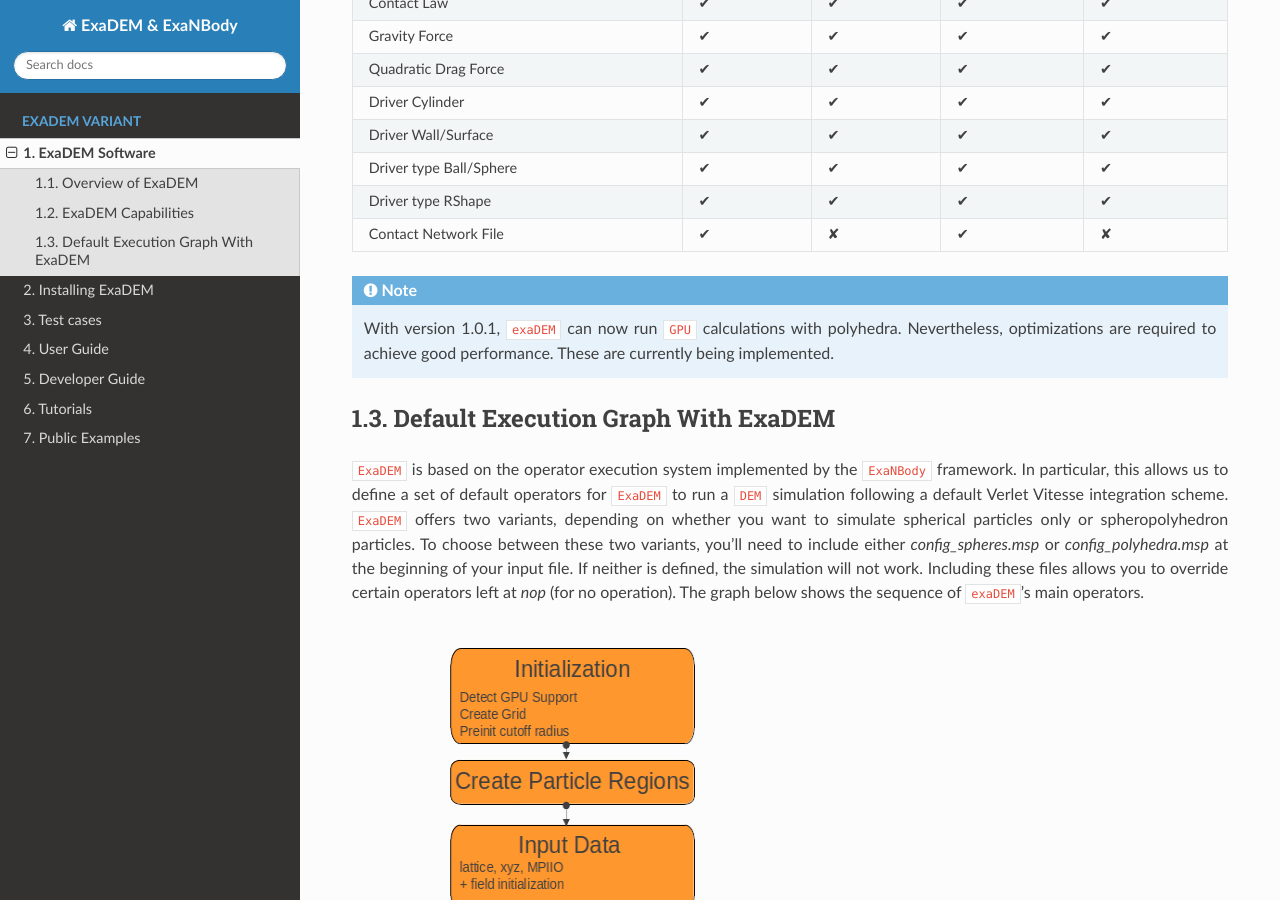
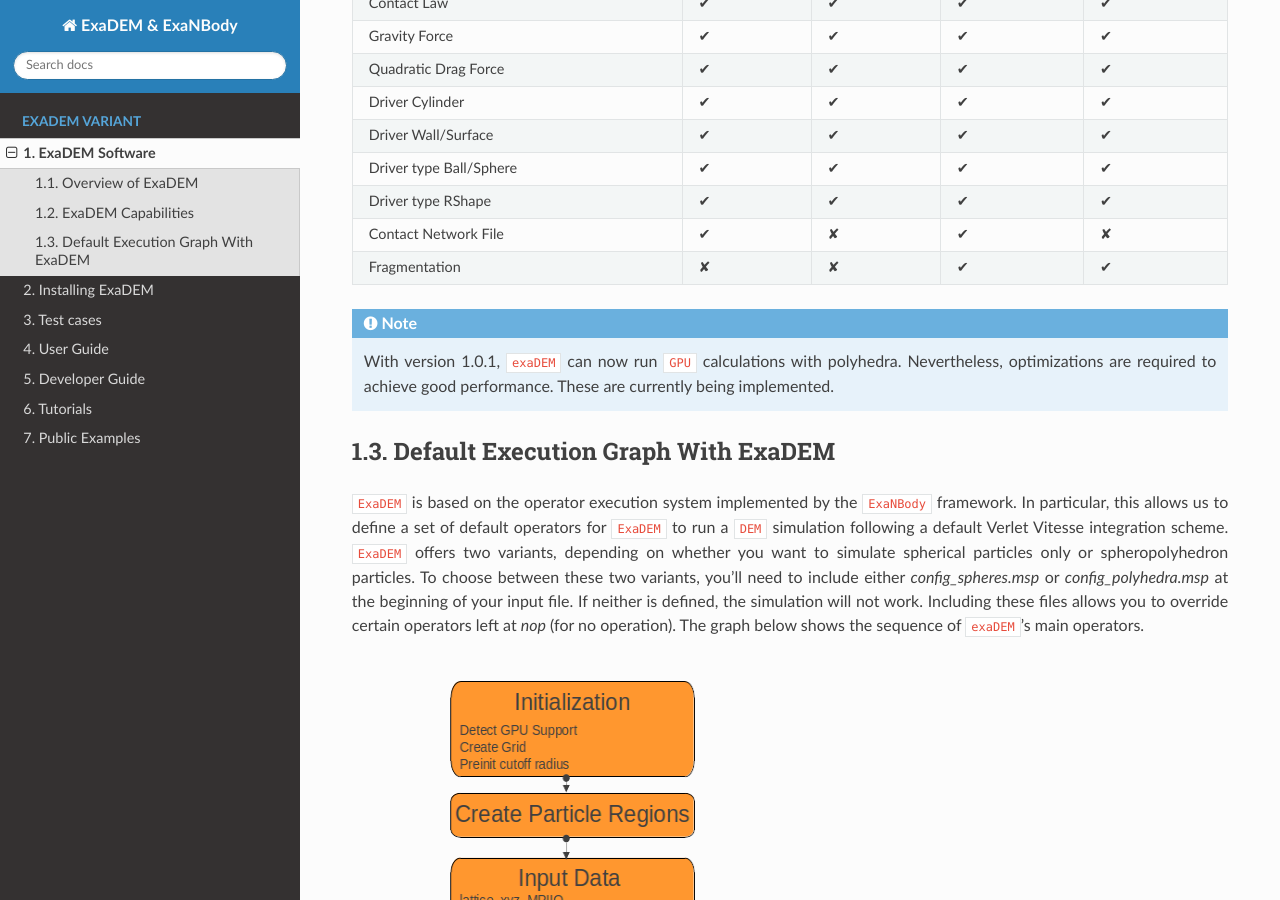
Before and after one commit to Collab4exaNBody/doc_exaDEM, a Sphinx documentation site: the page built from docs/source/project_exaDEM/Overview.rst, in a window 1280 px wide and 900 px high, scrolled down 1246 px. Built offline with Sphinx 7.4.7 and the Read the Docs theme 3.1.0, drawn with Linux system fonts in a browser that asks for light colours.

Commit message:
Update Overview.rst

```diff
--- a/docs/source/project_exaDEM/Overview.rst
+++ b/docs/source/project_exaDEM/Overview.rst
@@ -106,6 +106,11 @@ The following table provides a glossary of features supported by ``ExaDEM``, cat
     - ✘
     - ✔
     - ✘
+  * - Fragmentation
+    - ✘
+    - ✘
+    - ✔
+    - ✔
 
 .. note::
 
```
